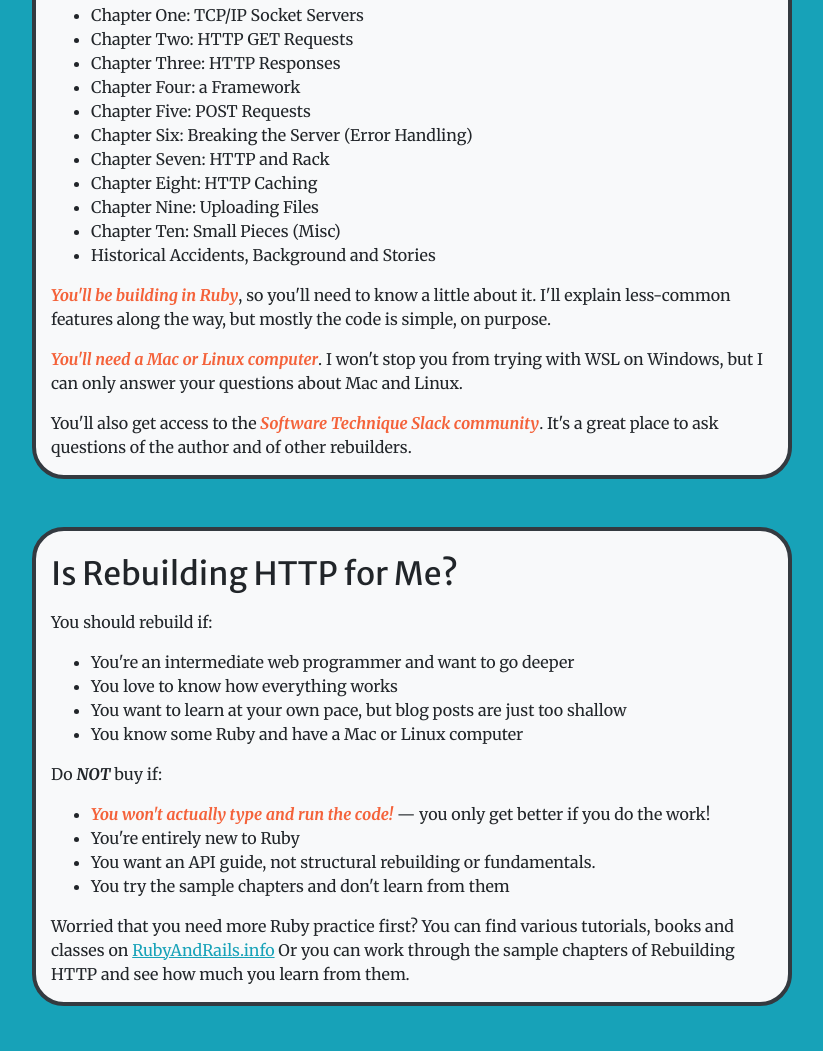
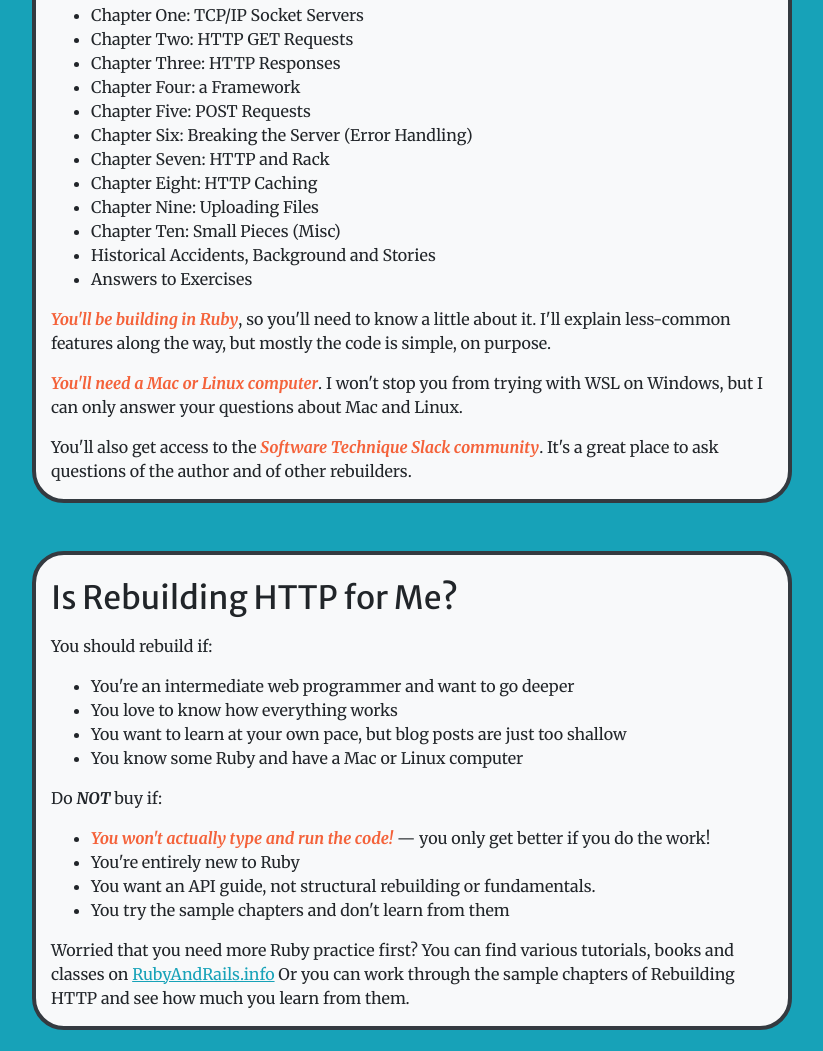
Before and after one commit to noahgibbs/rebuilding_http_site, a plain HTML site: page index.html in a window 1280 px wide. Shown: the part 1949-3000 px from the top of the page, without its empty margins (228-1051 px from the left). Drawn offline with nearby package versions, Linux system fonts and the light colour scheme.

Commit message:
Minor ToC update

```diff
--- a/index.html
+++ b/index.html
@@ -138,6 +138,7 @@
                             <li>Chapter Nine: Uploading Files</li>
                             <li>Chapter Ten: Small Pieces (Misc)</li>
                             <li>Historical Accidents, Background and Stories</li>
+                            <li>Answers to Exercises</li>
                         </ul>
 
                         <p>
```
